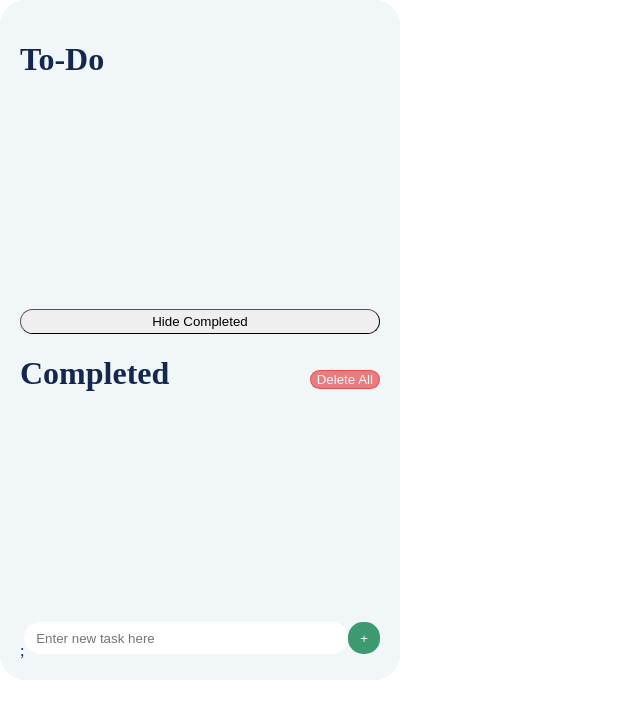
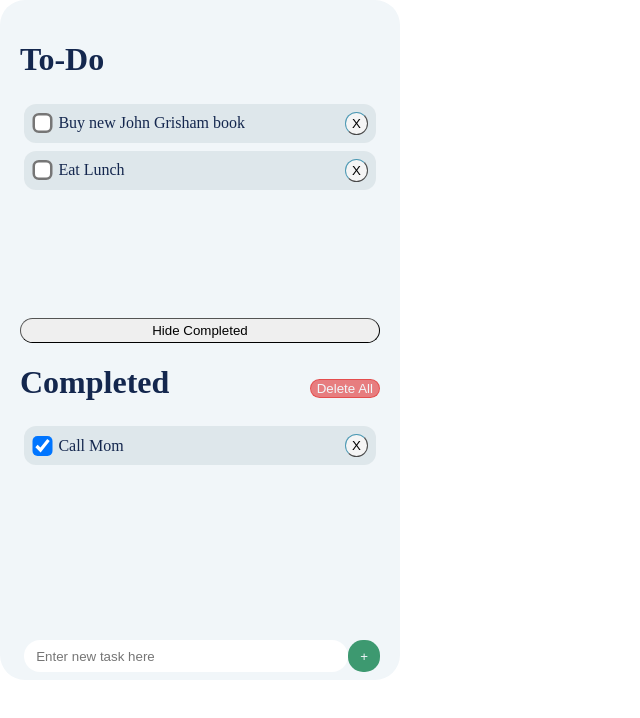
Before and after one commit to yejiahaoderek/cs124, a React (Create React App) app: page / in a window 1280 px wide. Shown: the top 718 px of the page, without its empty margins (0-640 px from the left). Built offline with nearby package versions, Linux system fonts and the light colour scheme.

Commit message:
added delete functionality

```diff
--- a/src/App.js
+++ b/src/App.js
@@ -2,28 +2,18 @@ import logo from './logo.svg';
 import './App.css';
 import './style.css';
 import TaskManager from "./components/TaskManager";
-import {useState} from 'react'
+import {useState, useEffect} from 'react'
 import InMemoryApp from "./InMemoryApp";
+import {generateUniqueID} from "web-vitals/dist/modules/lib/generateUniqueID";
+
 
 function App(props) {
-
-  const [tasks, setTasks] = useState(props.data)
-
-  function addHandler(props) {
-    setTasks([...tasks, {
-      id: 10,
-      text: "fake data",
-      isSelected: false,
-      isCompleted: false,
-    }])
-  }
-
-  function handleAddFieldChanged(props) {
-
-  }
-
   return (
-     <TaskManager tasks={tasks} onAddTask={addHandler} onAddFieldChanged={handleAddFieldChanged}/>
+     <TaskManager tasks={props.data}
+                  onAddTask={props.handleAddTask}
+                  onTaskFieldChanged={props.handleTaskFieldChanged}
+                  handleItemDeleted={props.handleItemDeleted}
+     />
   );
 }
 
--- a/src/InMemoryApp.js
+++ b/src/InMemoryApp.js
@@ -1,8 +1,36 @@
 import App from "./App";
-import React from "react";
+import React, {useState} from "react";
+import {generateUniqueID} from "web-vitals/dist/modules/lib/generateUniqueID";
 
 function InMemoryApp(props) {
-    return <App data={props.initialData}/>
+    const [tasks, setTasks] = useState(props.initialData)
+
+    function handleAddTask() {
+        setTasks([...tasks, {
+                id: generateUniqueID(),
+                text: "fake data",
+                isSelected: false,
+                isCompleted: false,
+            }]
+        );
+    }
+
+    function handleTaskFieldChanged(id, field, value) {
+        setTasks(tasks.map(
+            task => task.id !== id ? task : {...task, [field]: value}))
+    }
+
+    function handleItemDeleted(itemID) {
+        // setTasks(tasks.map(task => task.id !== itemID));
+        setTasks(tasks.filter((item) => item.id !== itemID));
+    }
+
+
+    return <App data={tasks}
+                handleAddTask={handleAddTask}
+                handleTaskFieldChanged={handleTaskFieldChanged}
+                handleItemDeleted={handleItemDeleted}
+    />
 }
 
 export default InMemoryApp
--- a/src/components/CompletedSection.js
+++ b/src/components/CompletedSection.js
@@ -11,7 +11,9 @@ function CompletedSection(props) {
         <div className="completedTaskItems">
             <ItemList
                 className="completeItem"
-                tasks={props.tasks.filter((item)=> item.isCompleted === true)}/>
+                tasks={props.tasks.filter((item)=> item.isCompleted === true)}
+                onDelete={props.onDelete}
+            />
         </div>
     </div>;
 }
--- a/src/components/IncompleteSection.js
+++ b/src/components/IncompleteSection.js
@@ -5,7 +5,9 @@ function IncompleteSection(props) {
     <div>
         <h1>To-Do</h1>
         <div className="taskItems">
-            <ItemList tasks={props.tasks.filter((item)=> item.isCompleted === false)}/>
+            <ItemList tasks={props.tasks.filter((item)=> item.isCompleted === false)}
+                       onDelete={props.onDelete}
+            />
         </div>
     </div>
     )
--- a/src/components/Item.js
+++ b/src/components/Item.js
@@ -2,9 +2,12 @@ function Item(props) {
     return (
     <div className="listItem">
         <input type="checkbox" name="buyBook" checked={props.isCompleted}/>
-        <div className="item"> {props.text}</div>
+        <div className="item"> {props.text} </div>
         <div className="buttonGroup">
-            <button className="deleteButton"> X</button>
+            <button
+                className="deleteButton"
+                onClick={()=>props.onDelete(props.id)}
+            > X</button>
         </div>
     </div>
     );
--- a/src/components/ItemList.js
+++ b/src/components/ItemList.js
@@ -4,9 +4,11 @@ function ItemList(props) {
     return (
         props.tasks.map(task =>
             <Item
+                id = {task.id}
                 text = {task.text}
                 isSelected = {task.isSelected}
                 isCompleted = {task.isCompleted}
+                onDelete = {props.onDelete}
             />)
     );
 }
--- a/src/components/TaskManager.js
+++ b/src/components/TaskManager.js
@@ -9,21 +9,33 @@ function TaskManager(props) {
             <title>Task Tracker</title>
         </head>
         <div id="outlier">
-            <IncompleteSection tasks={props.tasks}/>
+            <IncompleteSection
+                tasks={props.tasks}
+                onDelete={props.handleItemDeleted}
+            />
 
             <button id="hideButton">Hide Completed</button>
 
-            <CompletedSection tasks={props.tasks}/>
+            <CompletedSection
+                tasks={props.tasks}
+                onDelete={props.handleItemDeleted}
+            />
 
-            <form className="addList" onSubmit={props.onAddTask}>
+            <form className="addList">
                 <input
-                    type="text" className="taskInputBox" name="task" placeholder="Enter new task here"
-                    // ref={(a) => this._inputElement = a}
+                    type="text"
+                    className="taskInputBox"
+                    name="task"
+                    placeholder="Enter new task here"
+                    field="text"
                 />
-                <button type="submit" className="addButton">
+                <button type="submit"
+                        className="addButton"
+                        onClick={props.onAddTask}
+                >
                     +
                 </button>
-            </form>;
+            </form>
 
         </div>
     </div>
--- a/src/index.js
+++ b/src/index.js
@@ -5,28 +5,28 @@ import App from './App';
 import reportWebVitals from './reportWebVitals'
 import InMemoryApp from "./InMemoryApp";
 
+const initialData=[
+    {
+        id: 0,
+        text: "Buy new John Grisham book",
+        isCompleted: false,
+        isSelected: false,
+    },
+    {
+        id: 1,
+        text: "Eat Lunch",
+        isCompleted: false,
+        isSelected: false,
+    },
+    {
+        id: 2,
+        text: "Call Mom",
+        isCompleted: true,
+        isSelected: false,
+    },
+]
 
 ReactDOM.render(
-    <InMemoryApp initialData={[
-        // {
-        //     id: 0,
-        //     text: "Buy new John Grisham book",
-        //     isCompleted: false,
-        //     isSelected: false,
-        // },
-        // {
-        //     id: 1,
-        //     text: "Eat Lunch",
-        //     isCompleted: false,
-        //     isSelected: false,
-        // },
-        // {
-        //     id: 2,
-        //     text: "Call Mom",
-        //     isCompleted: true,
-        //     isSelected: false,
-        // },
-
-    ]}/>,
+    <InMemoryApp initialData={initialData}/>,
     document.getElementById('root')
 );
```
